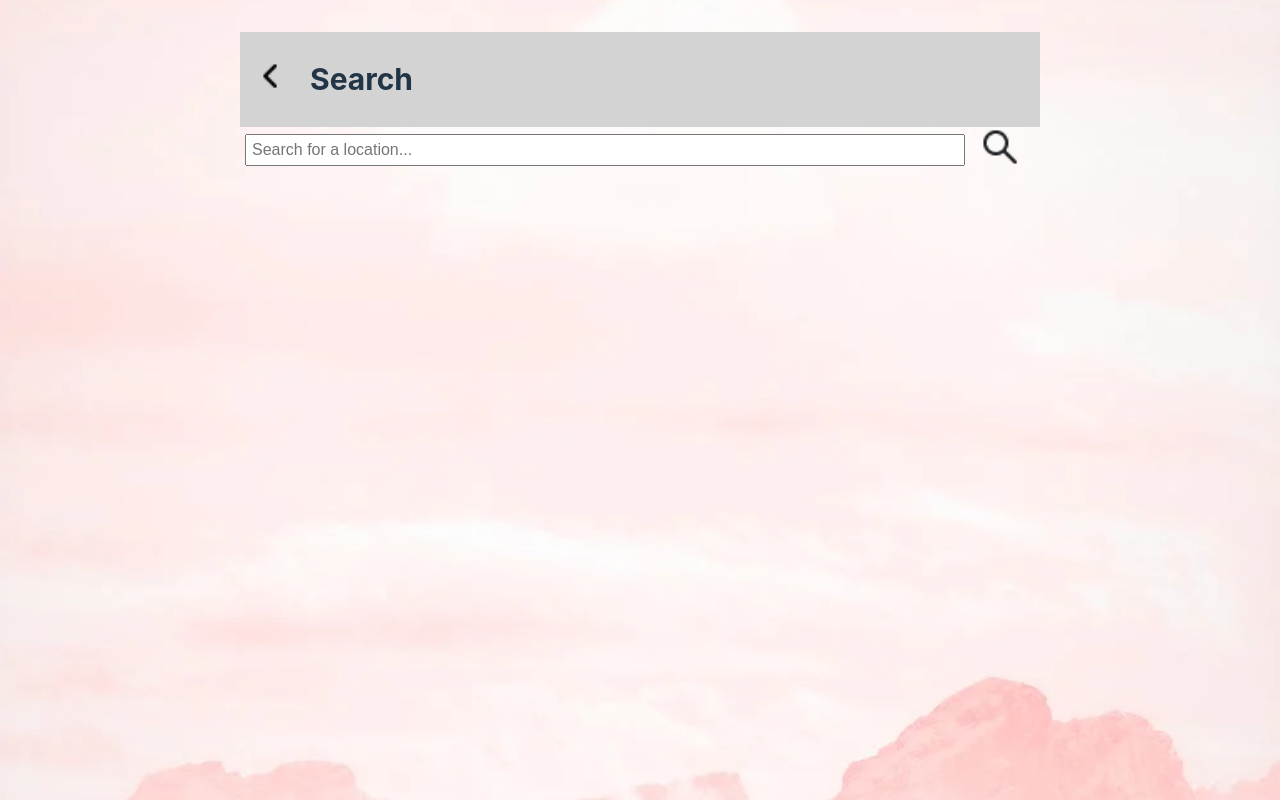
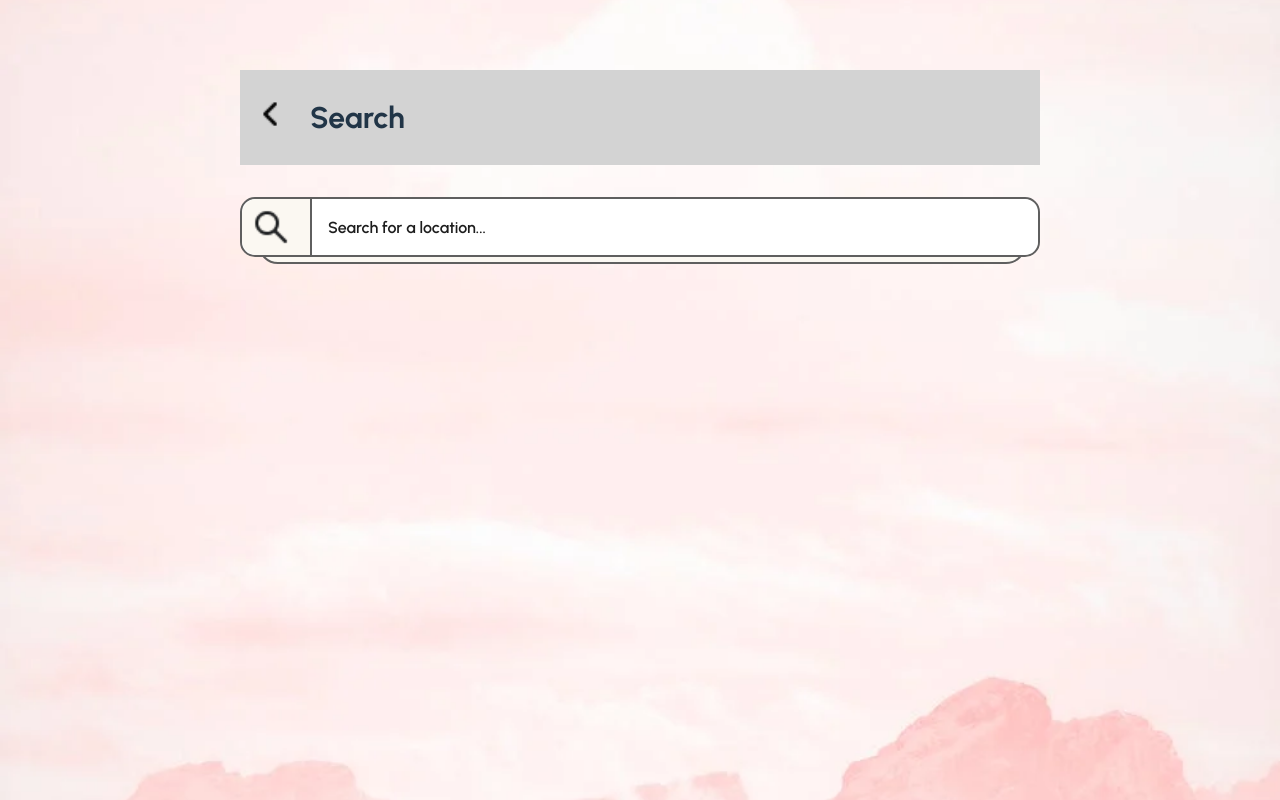
Before and after one commit to zebelity/JOJO-JacketON-JacketOff-app, a React (Vite) app in the folder frontend/: page /search in a window 1280 px wide. Built offline with nearby package versions, Linux system fonts and the light colour scheme.

Commit message:
added more css design

```diff
--- a/frontend/index.html
+++ b/frontend/index.html
@@ -3,6 +3,9 @@
   <head>
     <meta charset="UTF-8" />
     <link rel="icon" type="image/svg+xml" href="/vite.svg" />
+    <link rel="preconnect" href="https://fonts.googleapis.com">
+    <link rel="preconnect" href="https://fonts.gstatic.com" crossorigin>
+    <link href="https://fonts.googleapis.com/css2?family=Urbanist:wght@100;200;300;400;500;600;700;800;900&display=swap" rel="stylesheet">
     <meta name="viewport" content="width=device-width, initial-scale=1.0" />
     <title>Fullstack Typescript Example</title>
   </head>
--- a/frontend/src/components/CurrentWeather.css
+++ b/frontend/src/components/CurrentWeather.css
@@ -5,12 +5,25 @@
 
 .current-weather h2 {
   margin: 0;
+	font-weight: 700;
 }
 
 .weather-wrap {
   display: flex;
-  justify-content: center; /* Horizontally center the child elements */
-  align-items: center; /* Vertically center the child elements */
+	justify-content: center;
+	align-items: center;
+	padding-top: 20px;
+	border-radius: 15px;
+	overflow: hidden;
+	border: 3px solid #fff;
+	box-shadow: 0 8px 10px -4px rgba(#000, 0.2);
+	transform-origin: center center;
+	transition: 0.15s ease;
+	&:hover,
+	&:focus {
+		transform: translatey(-4px);
+		box-shadow: 0 12px 14px -4px rgba(#000, 0.3);
+	}
 }
 
 .wrap-icon {
@@ -21,12 +34,17 @@
   height: 80px;
 }
 
+p {
+  color: var(--c-gray-600);
+  margin-top: 0.375em;
+}
+
 @media (max-width: 500px) {
   .smartphone h2 {
-    font-size: 20px;
+    font-size: 2rem;
   }
   p {
-    font-size: 16px;
+    font-size: 1rem;
   }
   .mainicon {
     height: 120px;
@@ -42,10 +60,10 @@
 
 @media (min-width: 501px) and (max-width: 768px) {
   .tablet h2 {
-    font-size: 30px;
+    font-size: 3.5rem;
   }
   p {
-    font-size: 20px;
+    font-size: 1.5rem;
   }
   .mainicon {
     height: 150px;
@@ -61,10 +79,10 @@
 
 @media (min-width: 769px){
   .normal h2 {
-    font-size: 40px;
+    font-size: 5rem;
   }
   p {
-    font-size: 30px;
+    font-size: 2rem;
   }
   .mainicon {
     height: 180px;
--- a/frontend/src/components/CurrentWeather.tsx
+++ b/frontend/src/components/CurrentWeather.tsx
@@ -34,7 +34,6 @@ export default function CurrentWeather () {
               </div>
               <p>{currentWeather?.wind_mph} km/h</p>
             </div>
-
           </div>
         </div>
           )
--- a/frontend/src/components/ForecastWeather.css
+++ b/frontend/src/components/ForecastWeather.css
@@ -1,7 +1,12 @@
 .forecast-weather {
   display: flex;
   justify-content: space-between;
-  align-items: center; /* Center the content vertically */
+	align-items: center;
+  padding: 20px 5px 20px 5px;
+	border-radius: 15px;
+	overflow: hidden;
+	border: 3px solid #ffffff;
+	box-shadow: 0 8px 10px -4px rgba(#000, 0.2);
 }
 .forecast-card img {
   max-width: 100%;
@@ -9,7 +14,27 @@
 
 /* Style each forecast card */
 .forecast-card {
-  text-align: center;
+	position: relative;
+	z-index: 1;
+
+	&:before {
+		content: "";
+		display: block;
+		position: absolute;
+		width: 100%;
+		height: 14px;
+		background-color: transparent;
+		z-index: -1;
+		bottom: -2px;
+		left: 0;
+		transition: 0.15s ease;
+	}
+
+	&:hover:before,
+	&:focus {
+		background-color: var(--c-yellow-500);
+    opacity: 0.5;
+	}
 }
 
 @media (max-width: 500px) {
--- a/frontend/src/components/Recommendation.css
+++ b/frontend/src/components/Recommendation.css
@@ -4,10 +4,15 @@
   text-align: center;
 }
 .recommendation-section p {
-  margin: 0;
+  margin-top: 30px;
+  margin-bottom: 0;
+  font-size: 1.125rem;
+	font-weight: 500;
 }
+
 .jacket-icon {
   height: 100%;
+  margin-bottom: 20px;
 }
 
 @media (max-width: 500px) {
--- a/frontend/src/index.css
+++ b/frontend/src/index.css
@@ -5,13 +5,28 @@
 
   color-scheme: light dark;
   color: rgba(255, 255, 255, 0.87);
-  background-color: #242424;
+  background-color: #e2dbdb;
 
   font-synthesis: none;
   text-rendering: optimizeLegibility;
   -webkit-font-smoothing: antialiased;
   -moz-osx-font-smoothing: grayscale;
   -webkit-text-size-adjust: 100%;
+  --c-gray-100: #fbf8f2;
+	--c-gray-200: #fcfdfe;
+	--c-gray-300: #e9ebec;
+	--c-gray-400: #e3e4ea;
+  --c-gray-500: #bcbcc2;
+	--c-gray-600: #5f5f5f;
+	--c-gray-900: #1d1d1d;
+	--c-blue-300: #a8dee2;
+	--c-blue-500: #2ab3c0;
+	--c-green-500: #80b895;
+	--c-green-300: #bad5ca;
+	--c-red-500: #ea605e;
+	--c-yellow-300: #f8e0b1;
+	--c-yellow-500: #f9bc73;
+  --rotation: -3deg;
 }
 
 body {
@@ -25,6 +40,10 @@ body {
   background-repeat: no-repeat;
   background-position: center; /* Center the image */
   background-color: #dcd3d3;
+  font-family: 'Urbanist', sans-serif;
+  line-height: 1.5;
+  padding-top: 3vw;
+  padding-bottom: 3vw;
 }
 
 @media (prefers-color-scheme: light) {
@@ -44,3 +63,8 @@ body {
   font-weight: bold;
   color: #ffffff
 }
+
+input,
+button {
+	font: inherit;
+}
--- a/frontend/src/pages/Homepage.css
+++ b/frontend/src/pages/Homepage.css
@@ -1,41 +1,48 @@
 .app-header {
-  display: flex;
-  justify-content: space-between;
-  align-items: center;
-  padding: 10px;
-
+  display: grid;
+	align-items: center;
+	justify-content: space-between;
+	margin-bottom: 1.5rem;
+	grid-template-columns: 1fr 2fr 1fr;
 }
 
 .logo img {
   max-height: 50px;
   border-radius: 50%;
+	border: 2px solid var(--c-gray-500);
 }
 
 .alert-icon img {
   max-height: 30px;
 }
 
-.alert-icon a {
-  text-decoration: none;
-
+.alert-icon {
+  display: flex;
+	align-items: center;
+	justify-content: flex-end;
 }
 
 .aleart-btn {
-  background-color: white;
-  border: none;
-  padding: 5px 10px;
-  border-radius: 5px;
-  transition: background-color 0.3s ease;
-}
-
-.aleart-btn:hover {
-  background-color: #f1685f;
+  padding: 0;
+	border: 0;
+	background-color: transparent;
+	margin-right: 1rem;
+	position: relative;
+	transform-origin: center center;
+	transition: 0.15s ease;
+	cursor: pointer;
+	&:hover,
+	&:focus {
+		transform: rotate(15deg);
+  }
 }
 
 h1 {
   line-height: 1.1;
-  text-align: center;
-  margin: 0;
+  font-size: 1.25rem;
+	font-weight: 600;
+	margin-left: auto;
+	margin-right: auto;
 }
 
 a {
@@ -56,9 +63,10 @@ a {
 }
 
 .footer-content {
-  display: flex;
-  justify-content: space-between;
-  align-items: center;
+  margin-top: 2rem;
+	padding-bottom: 0.75rem;
+	display: flex;
+	justify-content: space-between;
 }
 
 .footer-card {
--- a/frontend/src/pages/Homepage.tsx
+++ b/frontend/src/pages/Homepage.tsx
@@ -19,10 +19,12 @@ export default function Homepage () {
           <div className='logo'>
             <img src="/logo.png" alt="logo" />
           </div>
+          <h1>JOJO App</h1>
           {shouldShowAlertIcon && (
         <Link to="/alert">
           <div className='alert-icon'>
             <button className='aleart-btn'>
+              <i></i>
               <img src="/alert.png" alt="alert" />
             </button>
           </div>
@@ -31,7 +33,6 @@ export default function Homepage () {
         </header>
       </section>
 
-      <h1>JOJO App</h1>
       <div className='content'>
         < CurrentWeather/>
         < Recommendation/>
--- a/frontend/src/pages/Search.css
+++ b/frontend/src/pages/Search.css
@@ -18,22 +18,97 @@
   margin-left: 10px;
 }
 
-.search-input {
-  display: flex;
-  justify-content: space-between;
-  align-items: center;
-  width: 100%;
+.search-box {
+  position: relative;
+	z-index: 1;
+	transition: 0.15s ease;
+	&:hover,
+	&:focus-within {
+		transform: translatey(-2px);
+	}
 }
 
-.search-box {
-  flex: 1;
-  padding: 5px;
+.search-inner {
+	display: flex;
+	align-items: center;
+	border: 2px solid var(--c-gray-600);
+	border-radius: 15px;
+	height: 60px;
+	font-size: 1rem;
+	width: 100%;
+	background-color: #fff;
+	position: relative;
+	margin-top: 2rem;
+	&:after {
+		content: "";
+		display: block;
+		position: absolute;
+		z-index: -1;
+		width: 96%;
+		height: 100%;
+		bottom: -9px;
+		left: calc(50% - 48%);
+		border-radius: 20px;
+		border: 2px solid var(--c-gray-600);
+		background-color: var(--c-gray-100);
+		transition: 0.15s ease;
+	}
+
+	&:hover,
+	&:focus-within {
+		input::placeholder {
+			color: #787878;
+		}
+		&:after {
+			transform: translatey(2px);
+		}
+	}
 }
 
-.search-box input{
+.search-icon {
+  display: flex;
+	align-items: center;
+	justify-content: center;
+	border-radius: 15px 0 0 15px;
+	border: 0;
+	background-color: var(--c-gray-100);
+	position: relative;
+	height: 100%;
+	border-right: 2px solid var(--c-gray-600);
+	width: 70px;
+	transition: 0.15s ease;
+	cursor: pointer;
+	&:focus,
+	&:hover {
+		background-color: var(--c-yellow-300);
+		outline: 0;
+	}
+}
+
+
+.search-input {
+  border: 0;
+	border-radius: 0 15px 15px 0;
+	height: 100%;
+	background-color: #fff;
+	width: 100%;
+	padding-left: 1em;
+	padding-right: 1em;
+	&:focus {
+		outline: 0;
+	}
+	&::placeholder {
+		font-weight: 600;
+		color: var(--c-gray-900);
+		transition: 0.15s ease;
+	}
+}
+
+
+/* .search-input input{
   width: 100%;
   padding: 5px;
-}
+} */
 
 .search-result ul {
   list-style: none;
--- a/frontend/src/pages/Search.tsx
+++ b/frontend/src/pages/Search.tsx
@@ -57,17 +57,18 @@ export default function Search () {
         </Link>
         <h2>Search</h2>
       </div>
-      <div className="search-input">
       <div className="search-box">
+        <div className="search-inner">
+          <div className="search-icon">
+            <img src="/search.png" alt="search" />
+          </div>
             <input
               type="text"
+              className="search-input"
               placeholder="Search for a location..."
               value={searchInput}
               onChange={handleSearchInputChange}
             />
-        </div>
-        <div className="search-icon">
-          <img src="/search.png" alt="search" />
         </div>
       </div>
       <div className="search-result">
```
Also changed, not shown: frontend/src/App.css (line endings or trailing spaces), frontend/src/pages/Today.css (line endings or trailing spaces). Lines whose indentation alone changed are shown as unchanged.
